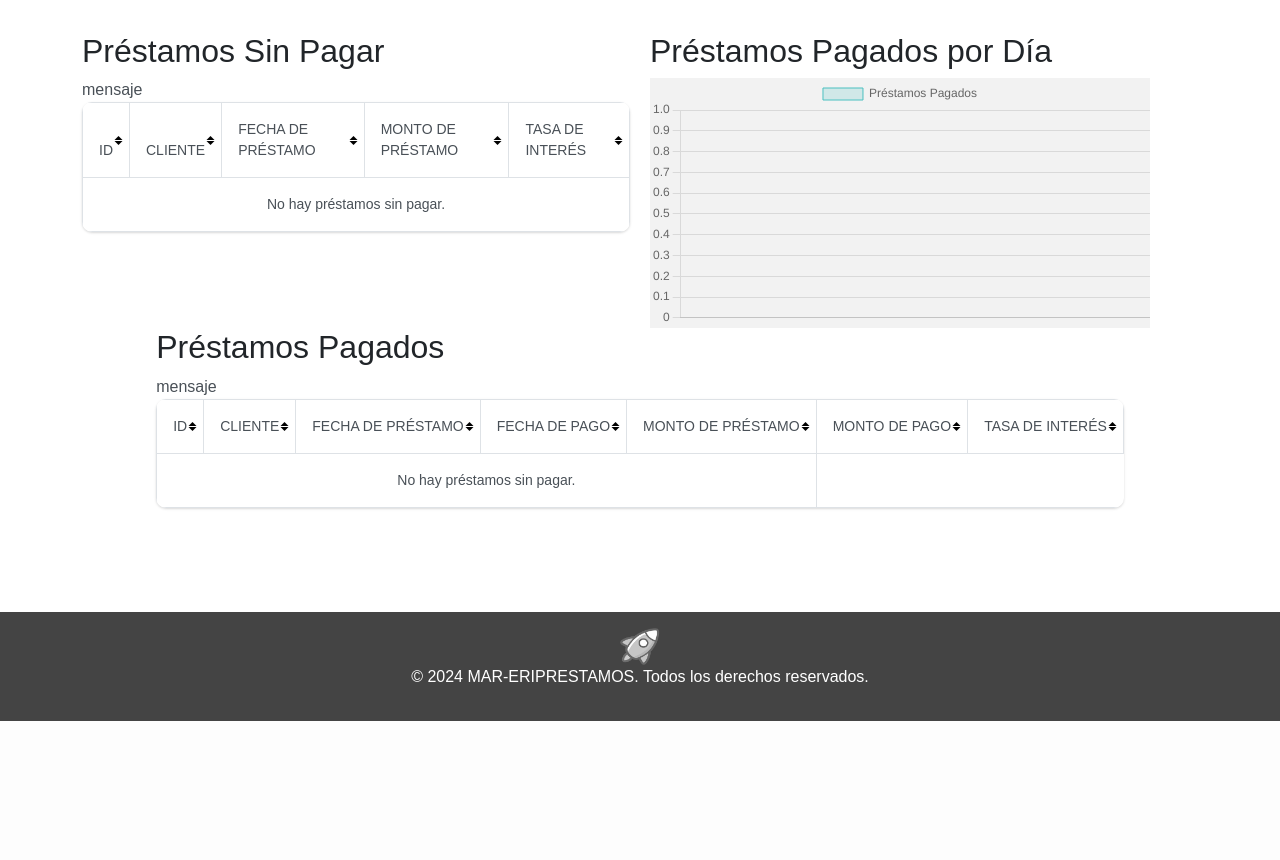
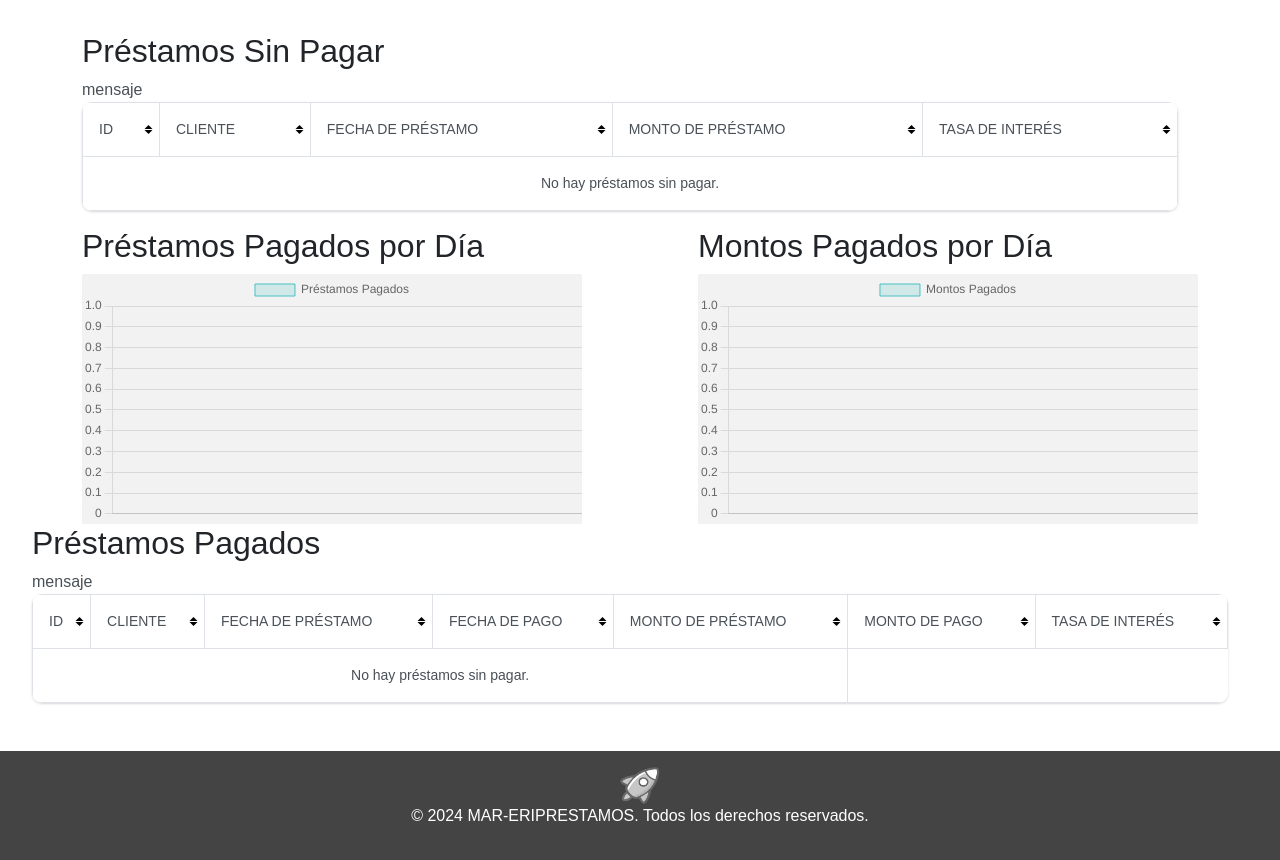
Before and after one commit to Dzherrom/mar-eriprestamos, a Django app: page /prestamos/ in a window 1280 px wide. Shown: the part 79-939 px from the top of the page. Before the commit the page ends 800 px from the top, so only its background shows below. Run offline with Django 5.2, Linux system fonts and the light colour scheme; the visitor is signed in with stand-in values (Sample User, id 1); data that the repository does not hold is empty.

Commit message:
montos por dia graph

```diff
--- a/core/static/css/base.css
+++ b/core/static/css/base.css
@@ -73,6 +73,10 @@ nav ul li {
     align-items: flex-start; /* Align items to the top */
 }
 .table-container {
+    flex: 1; /* Allow the table to take available space */
+    margin-right: 20px; /* Space between table and graph */
+}
+.table-container_monto {
     flex: 1; /* Allow the table to take available space */
     margin-right: 20px; /* Space between table and graph */
 }
--- a/core/templates/prestamos/prestamos.html
+++ b/core/templates/prestamos/prestamos.html
@@ -32,15 +32,24 @@
             </tbody>
         </table>
     </div>
-
+</div>
+<div class="container">
     <div class="graph-container">
         <h2>Préstamos Pagados por Día</h2>
         <div id="myGraph" style="width: 500px; height: 250px; background-color: #f2f2f2;">
-        <canvas id="prestamosPorDia" width="400" height="200"></canvas>
+            <canvas id="prestamosPorDia" width="400" height="200"></canvas>
+        </div>
+    </div>
+
+    <div class="graph-container_monto">
+        <h2>Montos Pagados por Día</h2>
+        <div id="myGraph" style="width: 500px; height: 250px; background-color: #f2f2f2;">
+            <canvas id="montosPorDia" width="400" height="200"></canvas>
         </div>
     </div>
 </div>
 
+<div class="table-container">
     <div class="prestamos_pagados">
         <h2>Préstamos Pagados</h2>
         {{ mensaje }}
@@ -75,7 +84,7 @@
             </tbody>
         </table>
     </div>
-
+</div>
 <script>
     document.addEventListener('DOMContentLoaded', () => {
     const tables = document.querySelectorAll('table.table'); // Selecciona todas las tablas
@@ -128,11 +137,11 @@
         }
     });
 });
+// grafico de pagos por dia
 document.addEventListener('DOMContentLoaded', () => {
-        var data = {{ data_json|safe }};  // Asegúrate de que data_json esté en el contexto
+        var data = {{ data_json_dia|safe }};  // Asegúrate de que data_json esté en el contexto
         const ctx = document.getElementById('prestamosPorDia').getContext('2d');
-
-        const chart = new Chart(ctx, {
+        const chart1 = new Chart(ctx, {
             type: 'bar',  // Cambia el tipo de gráfico si es necesario
             data: {
                 labels: data.fechas,  // Asegúrate de que esto sea un array
@@ -153,6 +162,33 @@ document.addEventListener('DOMContentLoaded', () => {
             }
         });
     });
+
+// grafico de montos por dia
+document.addEventListener('DOMContentLoaded', () => {
+        var data = {{ data_json|safe }};  // Asegúrate de que data_json esté en el contexto
+        const ctx = document.getElementById('montosPorDia').getContext('2d');
+
+        const chart = new Chart(ctx, {
+            type: 'line',  // Cambia el tipo de gráfico si es necesario
+            data: {
+                labels: data.fechas,  // Asegúrate de que esto sea un array
+                datasets: [{
+                    label: 'Montos Pagados',
+                    data: data.totales,  // Asegúrate de que esto sea un array
+                    backgroundColor: 'rgba(75, 192, 192, 0.2)',
+                    borderColor: 'rgba(75, 192, 192, 1)',
+                    borderWidth: 1
+                }]
+            },
+            options: {
+                scales: {
+                    y: {
+                        beginAtZero: true
+                    }
+                }
+            }
+        });
+    });
 </script>
 
 {% endblock content %}
--- a/core/views.py
+++ b/core/views.py
@@ -1,9 +1,12 @@
 from django.shortcuts import render, redirect
-from django.db.models import Count
+from django.db.models import Count, Sum
 from django.contrib.auth.decorators import login_required
 from django.contrib.auth import logout
 from django.http import HttpResponse, JsonResponse
+from collections import defaultdict
+import json
 from .models import Prestamos
+from datetime import timedelta, datetime
 #from .forms import
 
 
@@ -15,27 +18,68 @@ def home(request):
             'user_is_authenticated': request.user.is_authenticated}
     return render(request, 'home.html', context)
 
+def obtener_prestamos_pagados_por_dia():
+    # Obtener préstamos pagados agrupados por fecha
+    prestamos_pagados = Prestamos.objects.filter(fecha_pago__isnull=False)
+    prestamos_por_dia = prestamos_pagados.values('fecha_pago').annotate(total=Count('id')).order_by('fecha_pago')
+
+    # Preparar datos para el gráfico
+    fechas = [prestamo['fecha_pago'].strftime('%Y-%m-%d') for prestamo in prestamos_por_dia]
+    totales = [prestamo['total'] for prestamo in prestamos_por_dia]
+
+
+    print(fechas)
+    return {
+        'fechas': fechas,
+        'totales': totales,
+    }
+
+def obtener_montos_pagados_por_dia():
+    # Obtener montos pagados agrupados por fecha
+    montos_pagados = Prestamos.objects.filter(fecha_pago__isnull=False)
+    montos_por_dia = montos_pagados.values('fecha_pago').annotate(total=Sum('monto_pago')).order_by('fecha_pago')
+
+    # Preparar datos para el gráfico
+    fechas = [monto['fecha_pago'].strftime('%Y-%m-%d') for monto in montos_por_dia]
+    totales = [float(monto['total']) for monto in montos_por_dia]
+
+    return {
+        'fechas': fechas,
+        'totales': totales,
+    }
+
 @login_required
 def prestamos(request):
     if request.method == 'GET':
-        prestamos = Prestamos.objects.all()
-        prestamos_sin_pagar = [prestamo for prestamo in prestamos if prestamo.fecha_pago is None]
         prestamos_pagados = Prestamos.objects.filter(fecha_pago__isnull=False)
+        prestamos_sin_pagar = Prestamos.objects.filter(fecha_pago__isnull=True)
 
-        # Agrupar préstamos pagados por fecha
-        prestamos_por_dia = prestamos_pagados.values('fecha_pago').annotate(total=Count('id')).order_by('fecha_pago')
-        # Preparar datos para el gráfico
-        fechas = [prestamo['fecha_pago'].strftime('%Y-%m-%d') for prestamo in prestamos_por_dia]
-        totales = [prestamo['total'] for prestamo in prestamos_por_dia]
-        data_json = {
-            'fechas': fechas,
-            'totales': totales,
-        }
+        #función para obtener los préstamos pagados por día
+        data_prestamos_pagados = obtener_prestamos_pagados_por_dia()
+        data_montos_pagados = obtener_montos_pagados_por_dia()
+
+        # Agrupar por fecha y calcular totales
+        data = defaultdict(float)
+        for prestamo in prestamos_pagados:
+            fecha = prestamo.fecha_pago.strftime('%Y-%m-%d')  # Formato de fecha
+            data[fecha] += float(prestamo.monto_pago)
+
+        # Convertir a listas para JSON
+        fechas = list(data.keys())
+        totales = list(data.values())
+
+        # Convertir los datos a JSON
+        data_json_dia = json.dumps(data_prestamos_pagados)
+        data_json_montos = json.dumps(data_montos_pagados)
+
+        data_json = json.dumps({'fechas': fechas, 'totales': totales})
 
         context = {'mensaje':'mensaje',
                     'prestamos_sin_pagar': prestamos_sin_pagar,
                     'prestamos_pagados': prestamos_pagados,
                     'data_json': data_json,
+                    'data_json_dia': data_json_dia,
+                    'data_json_montos' : data_json_montos,
                     'user_is_authenticated': request.user.is_authenticated}
         return render(request, 'prestamos/prestamos.html', context)
 
```
Also changed, not shown: 1 other file.
